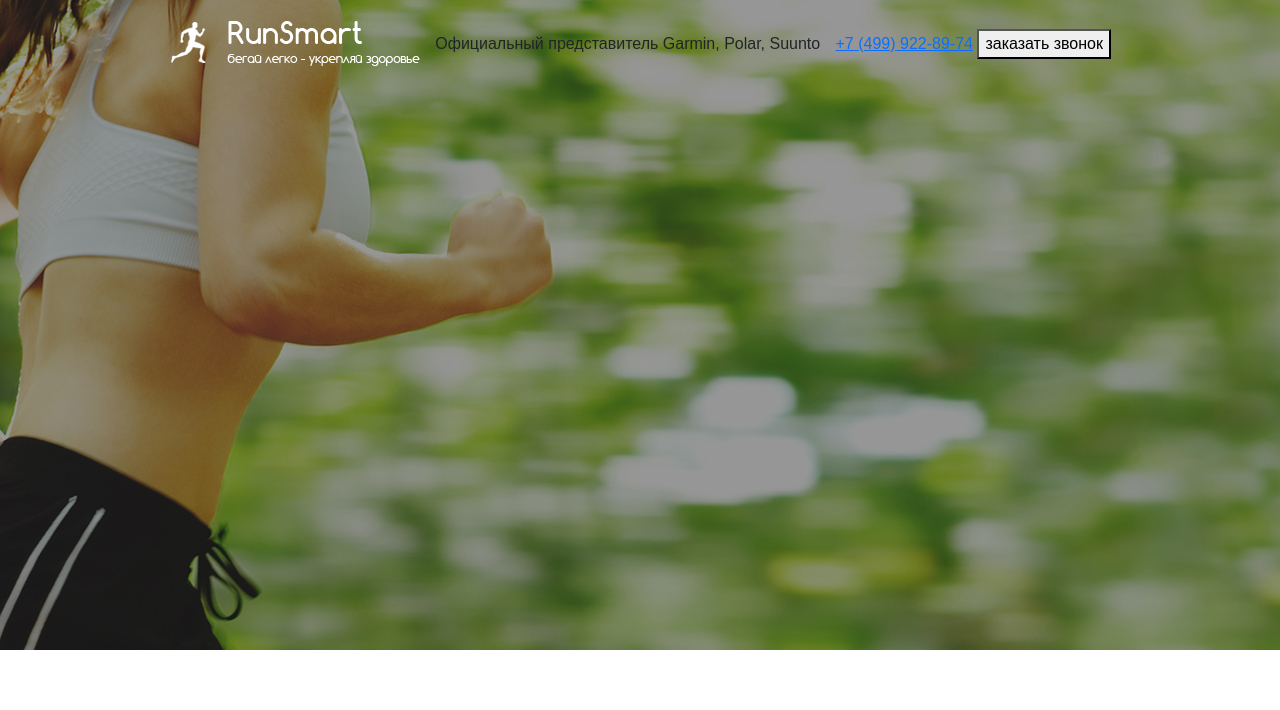
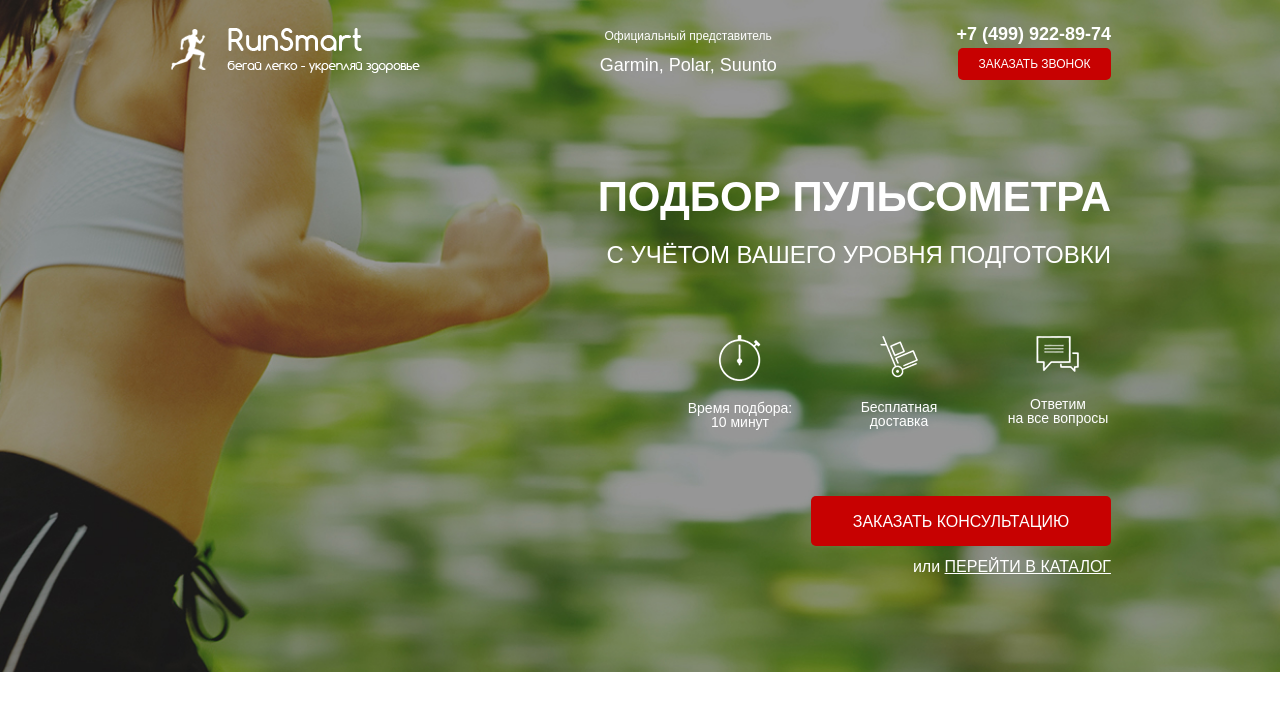
Before and after one commit to AlekseiBriukhachev/Pulse, a website: page src/index.html in a window 1280 px wide. Drawn offline with Linux system fonts and the light colour scheme.

Commit message:
Add first section

```diff
--- a/src/index.html
+++ b/src/index.html
@@ -25,6 +25,29 @@
                     <button class="button">заказать звонок</button>
                 </div>
             </header>
+            <div class="promo__wrapper">
+                <h1 class="promo__header">Подбор пульсометра</h1>
+                <h2 class="promo__subheader">с учётом Вашего уровня подготовки</h2>
+                <div class="promo__icons">
+                    <div class="promo__icon">
+                        <img src="icons/main_screen/timer.png" alt="timer">
+                        Время подбора:<br>10 минут
+                    </div>
+                    <div class="promo__icon">
+                        <img src="icons/main_screen/hand_cart.png" alt="hand_cart">
+                        Бесплатная<br>доставка
+                    </div>
+                    <div class="promo__icon">
+                        <img src="icons/main_screen/messages.png" alt="messages">
+                        Ответим<br>на все вопросы
+                    </div>
+                </div>
+                <button class="button button_main">заказать кОНСУЛЬТАЦИЮ</button>
+                    <div class="promo__link">
+                        или
+                        <a href="#">ПЕРЕЙТИ В КАТАЛОГ</a>
+                    </div>
+            </div>
         </div>
     </div>
 </body>
--- a/src/sass/base/_variables.scss
+++ b/src/sass/base/_variables.scss
@@ -0,0 +1 @@
+$main-color: #c70101;
--- /dev/null
+++ b/src/sass/blocks/_buttons.scss
@@ -0,0 +1,20 @@
+.button {
+    width: 153px;
+    height: 32px;
+    background: $main-color;
+    border-radius: 5px;
+    border: none;
+    font-weight: 500;
+    font-size: 12px;
+    line-height: 19px;
+    text-align: center;
+    text-transform: uppercase;
+    color: #FFFFFF;
+    &_main {
+        margin-top: 67px;
+        width: 300px;
+        height: 50px;
+        font-size: 16px;
+        line-height: 25px;
+    }
+}
--- a/src/sass/blocks/_header.scss
+++ b/src/sass/blocks/_header.scss
@@ -8,4 +8,27 @@
             width: 100%;
         }
     }
+    &__official {
+        font-weight: 500;
+        font-size: 12px;
+        text-align: center;
+        line-height: 29px;
+        color: #FFFFFF;
+        span {
+            display: block;
+            font-size: 18px;
+        }
+    }
+    &__phone {
+        display: block;
+        font-weight: 700;
+        font-size: 18px;
+        text-decoration: none;
+        color: #FFFFFF;
+    }
+    &__contacts {
+        display: flex;
+        flex-direction: column;
+        align-items: flex-end;
+    }
 }
--- a/src/sass/blocks/_promo.scss
+++ b/src/sass/blocks/_promo.scss
@@ -2,4 +2,60 @@
     min-height: 650px;
     padding: 21px 0 93px 0;
     background: url('../img/main.jpg') center (center/cover) no-repeat;
+    &__wrapper {
+        display: flex;
+        flex-direction: column;
+        align-items: flex-end;
+        margin-top: 96px;
+    }
+    &__header {
+        font-weight: 700;
+        font-size: 42px;
+        line-height: 42px;
+        text-align: right;
+        text-transform: uppercase;
+        color: #FFFFFF;
+    }
+    &__subheader {
+        margin-top: 17px;
+        font-weight: 500;
+        font-size: 24px;
+        line-height: 24px;
+        text-align: right;
+        text-transform: uppercase;
+        color: #FFFFFF;
+    }
+    &__icons {
+        margin-top: 60px;
+        width: 424px;
+        display: flex;
+        justify-content: space-between;
+    }
+    &__icon {
+        width: 106px;
+        text-align: center;
+        font-weight: 500;
+        font-size: 14px;
+        line-height: 14px;
+        text-align: center;
+        color: #FFFFFF;
+        img {
+            display: block;
+            margin: 0 auto;
+            margin-bottom: 20px;
+        }
+    }
+    &__link {
+        font-weight: 500;
+        font-size: 16px;
+        line-height: 25px;
+        text-align: right;
+        color: #FFFFFF;
+        margin-top: 8px;
+        a {
+            text-transform: uppercase;
+            text-decoration: underline;
+            color: #FFFFFF;
+        }
+    }
 }
--- a/src/sass/style.scss
+++ b/src/sass/style.scss
@@ -9,3 +9,4 @@
 }
 @import 'blocks/promo';
 @import 'blocks/header';
+@import 'blocks/buttons';
```
Also changed, not shown: src/css/style.min.css.
